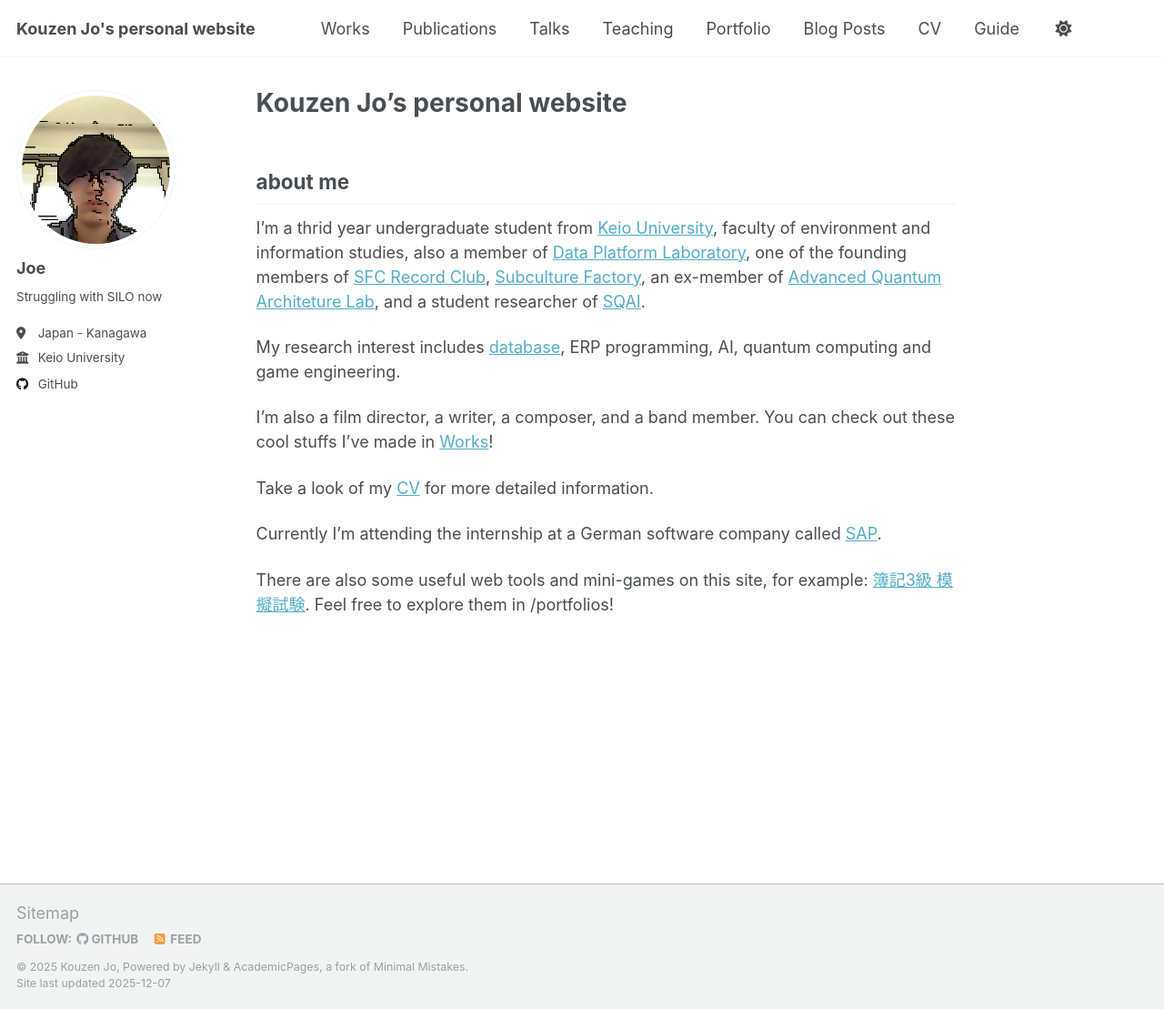
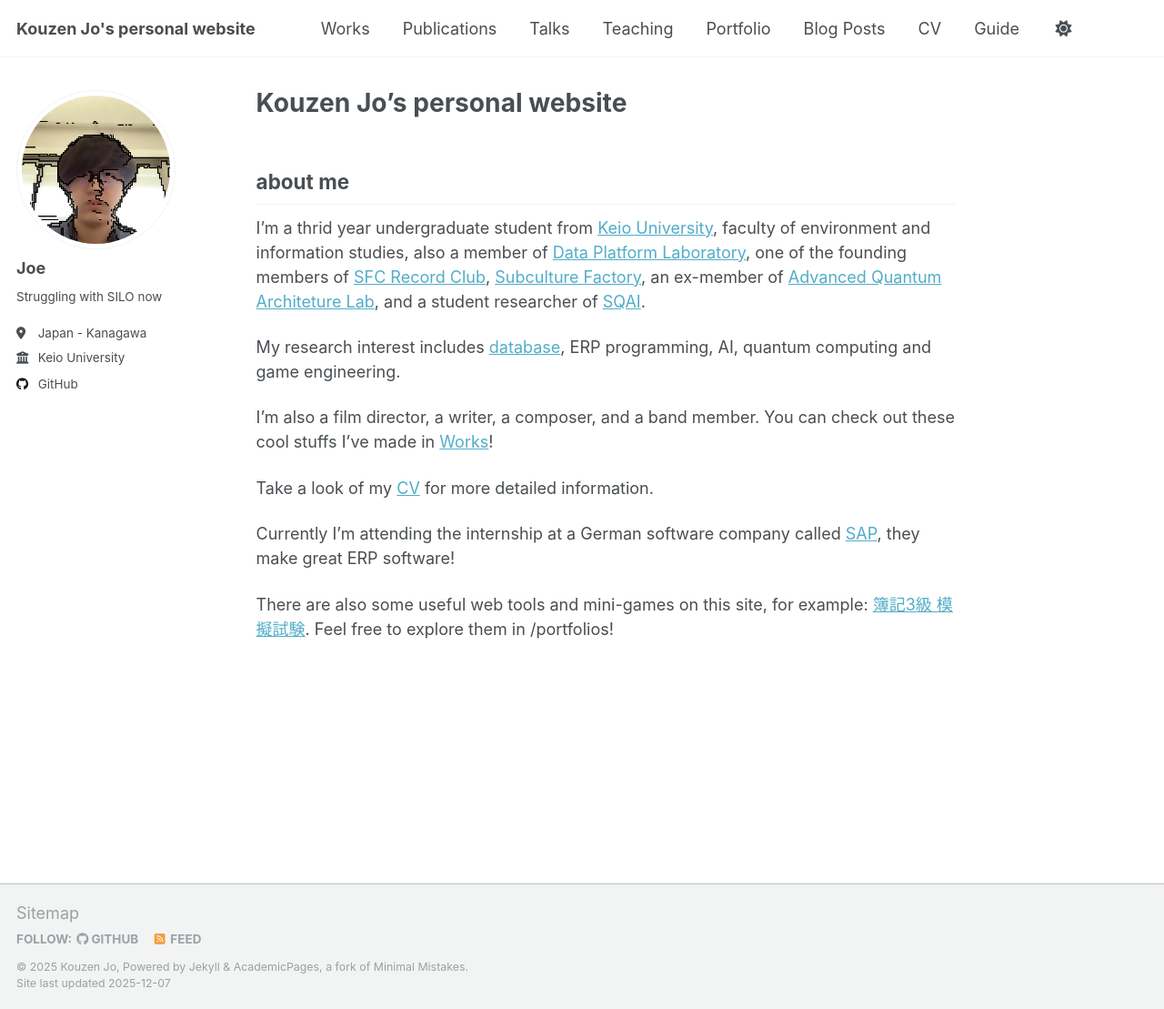
Before and after one commit to Joe-Xuu/joe-xuu.github.io, a Jekyll site: the page built from _pages/about.md, in a window 1280 px wide and 1109 px high. Shown: the whole window at 91% size. Built offline with Jekyll 4.4.1, drawn with Linux system fonts in a browser that asks for light colours.

Commit message:
Update about.md

```diff
--- a/_pages/about.md
+++ b/_pages/about.md
@@ -17,6 +17,6 @@ I'm also a film director, a writer, a composer, and a band member. You can check
 
 Take a look of my [CV](/cv/) for more detailed information.
 
-Currently I'm attending the internship at a German software company called [SAP](https://www.sap.com).
+Currently I'm attending the internship at a German software company called [SAP](https://www.sap.com), they make great ERP software!
 
 There are also some useful web tools and mini-games on this site, for example: [簿記3級 模擬試験](/boki/). Feel free to explore them in /portfolios!
```
